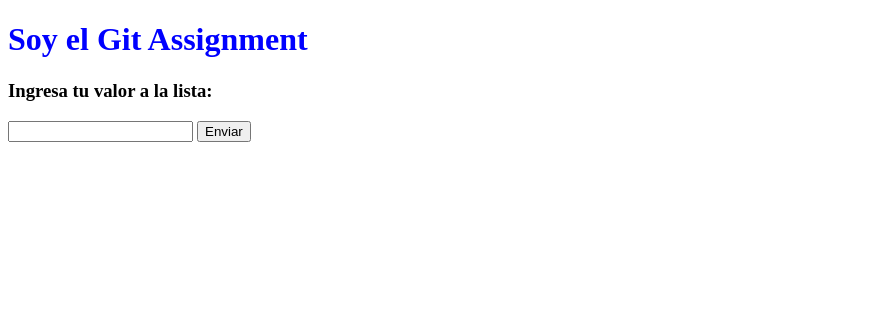
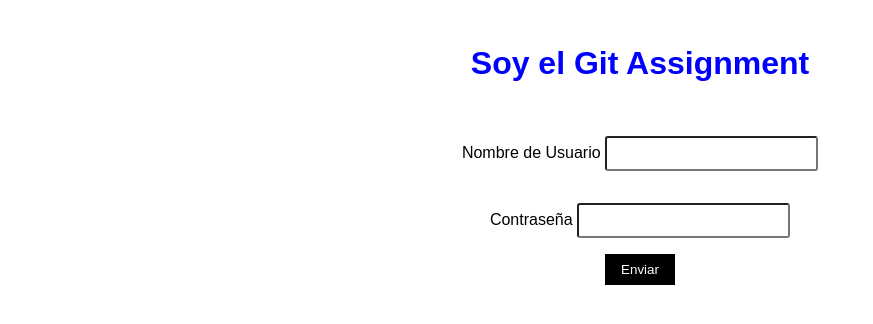
Before and after one commit to lucyf/alkemyGitAssignment, a plain HTML site: page index.html in a window 1280 px wide. Shown: the whole page, without its empty margins (0-873 px from the left). Drawn offline with Linux system fonts and the light colour scheme.

Commit message:
UserName and Password input and styling

```diff
--- a/index.html
+++ b/index.html
@@ -5,12 +5,16 @@
 <html>
     <body>
         <h1>Soy el Git Assignment</h1>
-
+<div>
+        <div >
+            <label for="username">Nombre de Usuario</label>
+            <input id="username" type="text" width="50%">
+        </div>
         <div>
-            <h3>Ingresa tu valor a la lista: </h3>
-            <input type="text" width="50%">
-            <button type="submit">Enviar</button>
-
+            <label for="password">Contraseña</label>
+            <input id="password" type="text" width="50%">
         </div>
+        <button type="submit">Enviar</button>
+    </div>
     </body>
 </html>
--- a/style.css
+++ b/style.css
@@ -1,3 +1,24 @@
+body{
+    padding: 1rem;
+    text-align: center;
+    font-family: Arial, Helvetica, sans-serif;
+}
+
 h1{
     color: blue;
 }
+div{
+    padding: 1rem;
+    align-items: center;
+}
+input{
+    border-radius: 3px;
+    padding: 0.5rem 1rem 0.5rem 1rem;
+
+}
+button{
+    padding: 0.5rem 1rem 0.5rem 1rem;
+    background-color: black;
+    color: white;
+    border:thin;
+}
```
